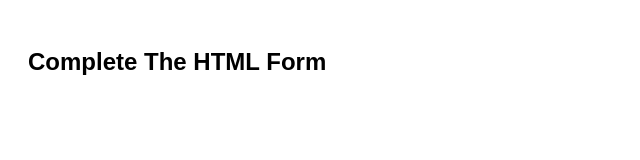
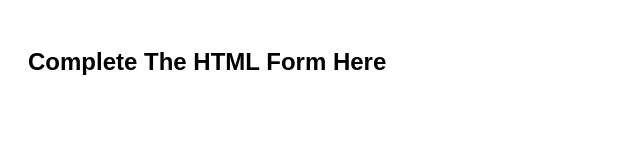
Before and after one commit to salahakramfuad/WEB-DEV-PATHWAY, a plain HTML site: page 4th Classn(06:04:26)/template.html in a window 1280 px wide. Shown: the full height of the page, 0-640 px from the left. Drawn offline with Linux system fonts and the light colour scheme.

Commit message:
Update template.html to enhance form header clarity

```diff
--- a/4th Classn(06:04:26)/template.html
+++ b/4th Classn(06:04:26)/template.html
@@ -45,7 +45,7 @@
 
 <body>
 
-  <h2>Complete The HTML Form</h2>
+  <h2>Complete The HTML Form Here</h2>
 
   <form action="#" method="post">
 
```
